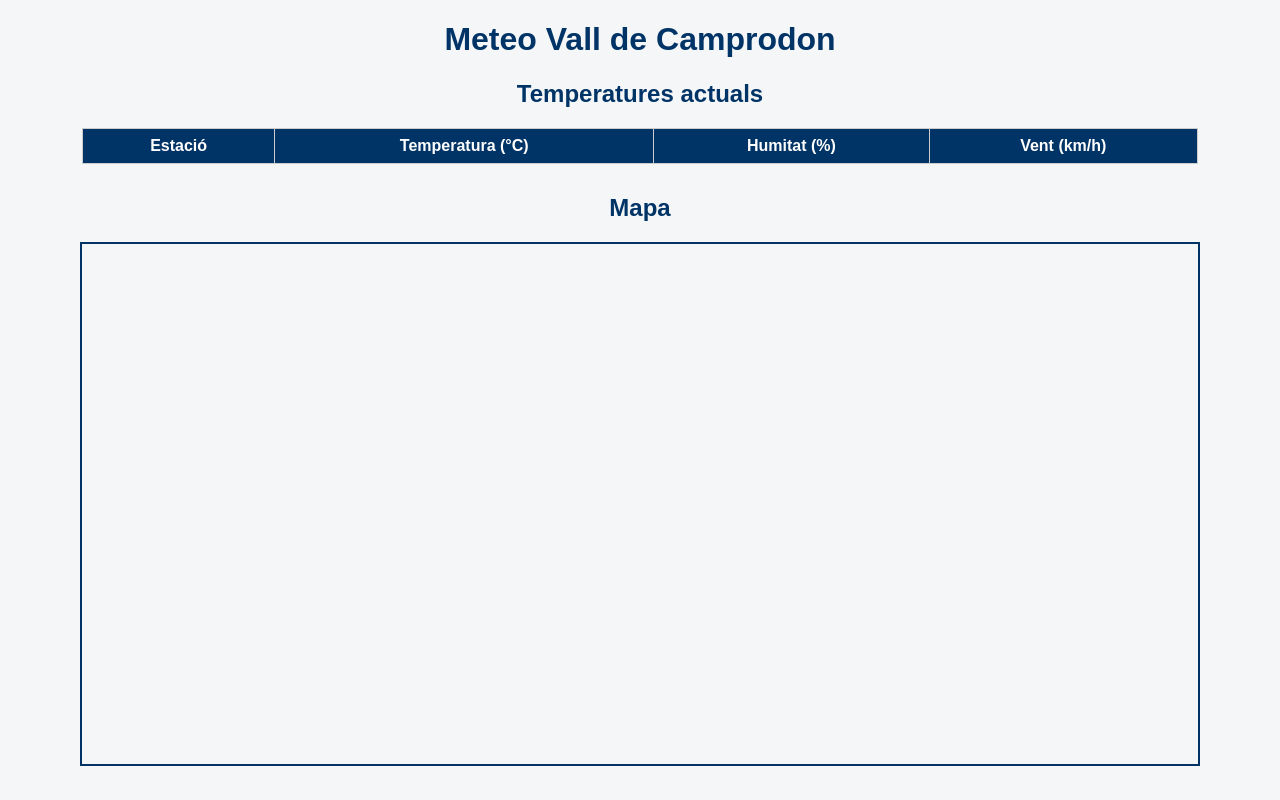
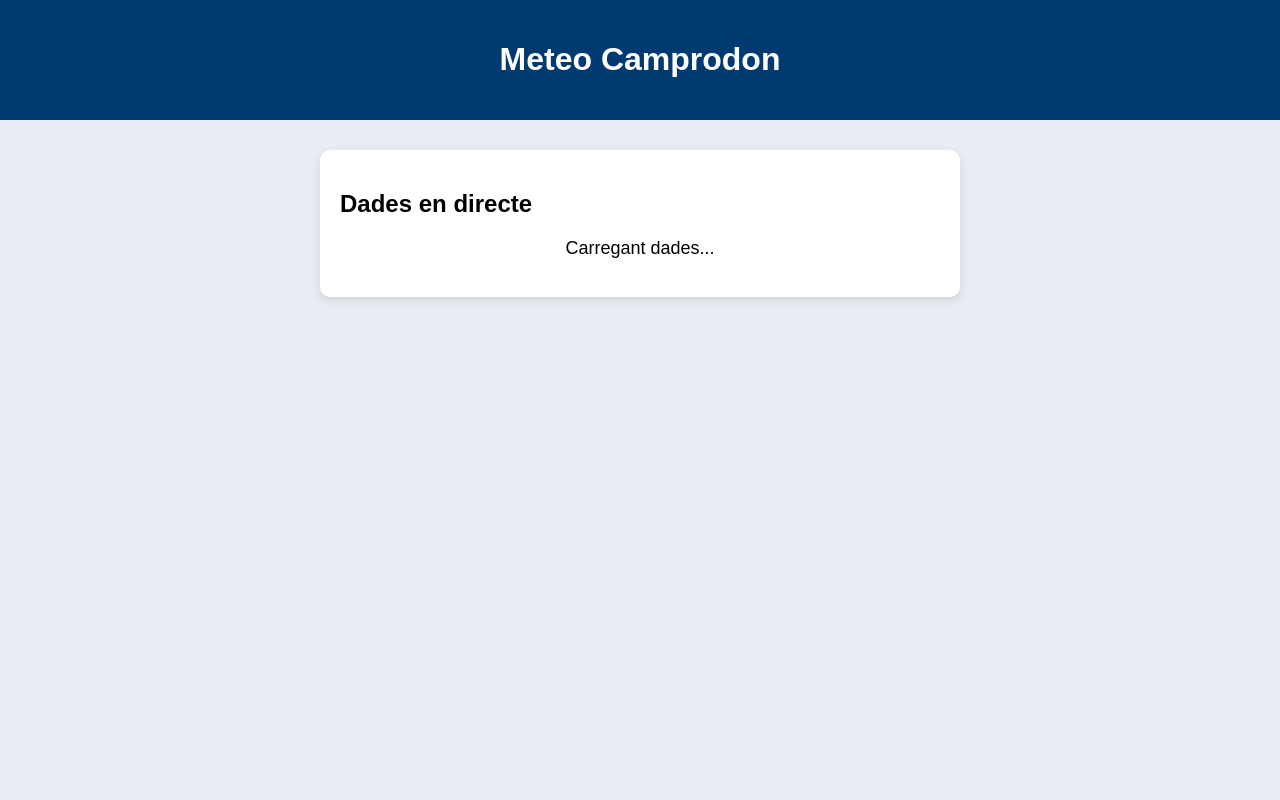
Before and after one commit to joanvilallanars/meteo-camprodon, a plain HTML site: page index.htm in a window 1280 px wide. Drawn offline with Linux system fonts and the light colour scheme.

Commit message:
Add files via upload

```diff
--- a/index.htm
+++ b/index.htm
@@ -2,27 +2,45 @@
 <html lang="ca">
 <head>
     <meta charset="UTF-8">
-    <title>Meteo Vall de Camprodon</title>
-    <link rel="stylesheet" href="style.css">
-    <script defer src="script.js"></script>
+    <meta name="viewport" content="width=device-width, initial-scale=1.0">
+    <title>Meteo Camprodon</title>
+    <style>
+        body {
+            font-family: Arial, sans-serif;
+            background: #e8edf3;
+            margin: 0;
+            padding: 0;
+        }
+        .header {
+            background: #003a70;
+            color: white;
+            padding: 20px;
+            text-align: center;
+        }
+        .card {
+            max-width: 600px;
+            margin: 30px auto;
+            background: white;
+            padding: 20px;
+            border-radius: 10px;
+            box-shadow: 0 4px 10px rgba(0,0,0,0.1);
+        }
+        .loading {
+            text-align: center;
+            font-size: 18px;
+        }
+    </style>
 </head>
 <body>
-    <h1>Meteo Vall de Camprodon</h1>
 
-    <h2>Temperatures actuals</h2>
-    <table id="stationsTable">
-        <thead>
-            <tr>
-                <th>Estació</th>
-                <th>Temperatura (°C)</th>
-                <th>Humitat (%)</th>
-                <th>Vent (km/h)</th>
-            </tr>
-        </thead>
-        <tbody></tbody>
-    </table>
+<div class="header">
+    <h1>Meteo Camprodon</h1>
+</div>
 
-    <h2>Mapa</h2>
-    <div id="map"></div>
+<div class="card">
+    <h2>Dades en directe</h2>
+    <p class="loading">Carregant dades...</p>
+</div>
+
 </body>
 </html>
```
